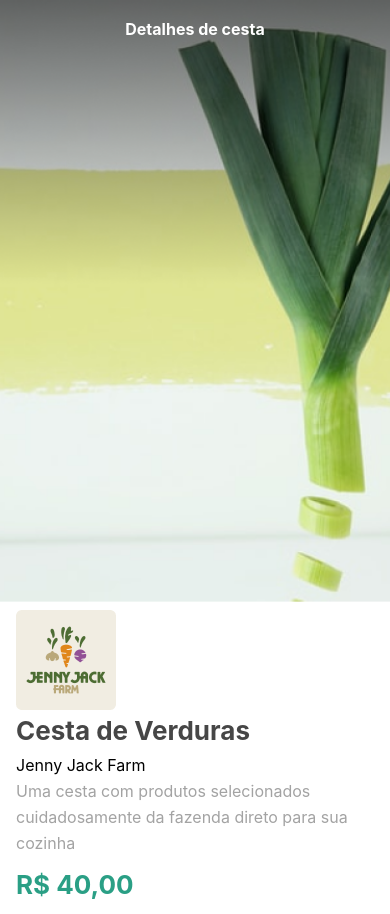
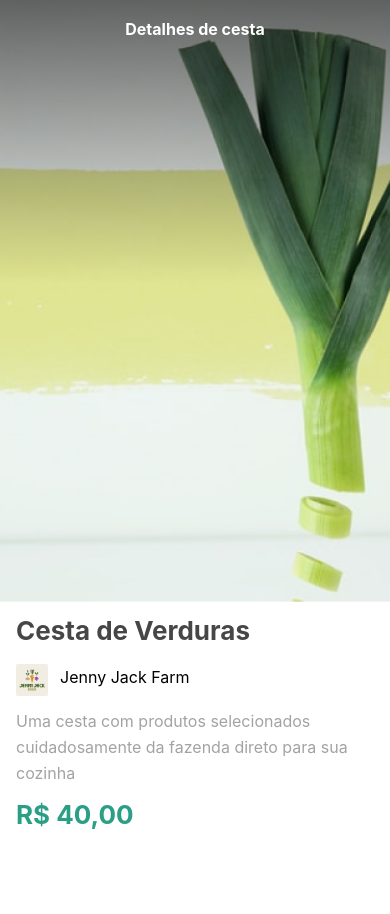
Before and after one commit to ilima12/Org-Cesta, a React Native app: screen / in a window 390 px wide. After the commit the page ends 844 px from the top, so only its background shows below. Built offline with nearby package versions, Linux system fonts and the light colour scheme.

Commit message:
Update cesta.js

```diff
--- a/src/telas/cesta.js
+++ b/src/telas/cesta.js
@@ -12,9 +12,11 @@
     <Text style={estilos.titulo}>Detalhes de cesta</Text>
 
     <View style={estilos.cesta}>
-        <Image source={logo} />
         <Text style={estilos.nome}>Cesta de Verduras</Text>
+        <View style={estilos.fazenda}>
+        <Image source={logo} style={estilos.imagemFazenda} />
         <Text style={estilos.nomeFazenda}>Jenny Jack Farm</Text>
+        </View>
         <Text style={estilos.descricao}>
             Uma cesta com produtos selecionados
             cuidadosamente da fazenda direto para
@@ -51,9 +53,18 @@
         lineHeight: 42,
         fontWeight: "bold",
     },
+    fazenda:{
+        flexDirection: "row",
+        paddingVertical: 12,
+    },
+    imagemFazenda: {
+        width: 32,
+        height: 32,
+    },
     nomeFazenda: {
         fontSize: 16,
         lineHeight: 26,
+        marginLeft: 12,
     },
     descricao: {
         color: "#A3A3A3",
```
